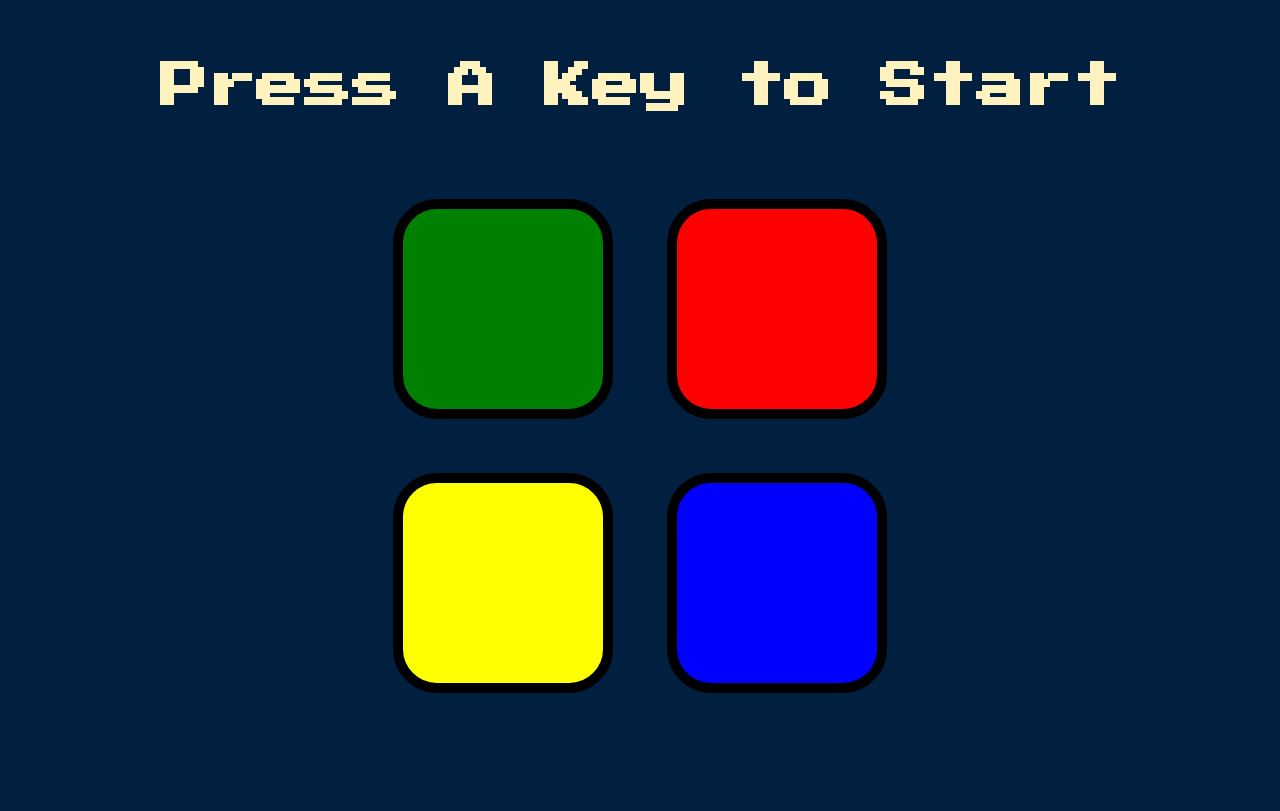
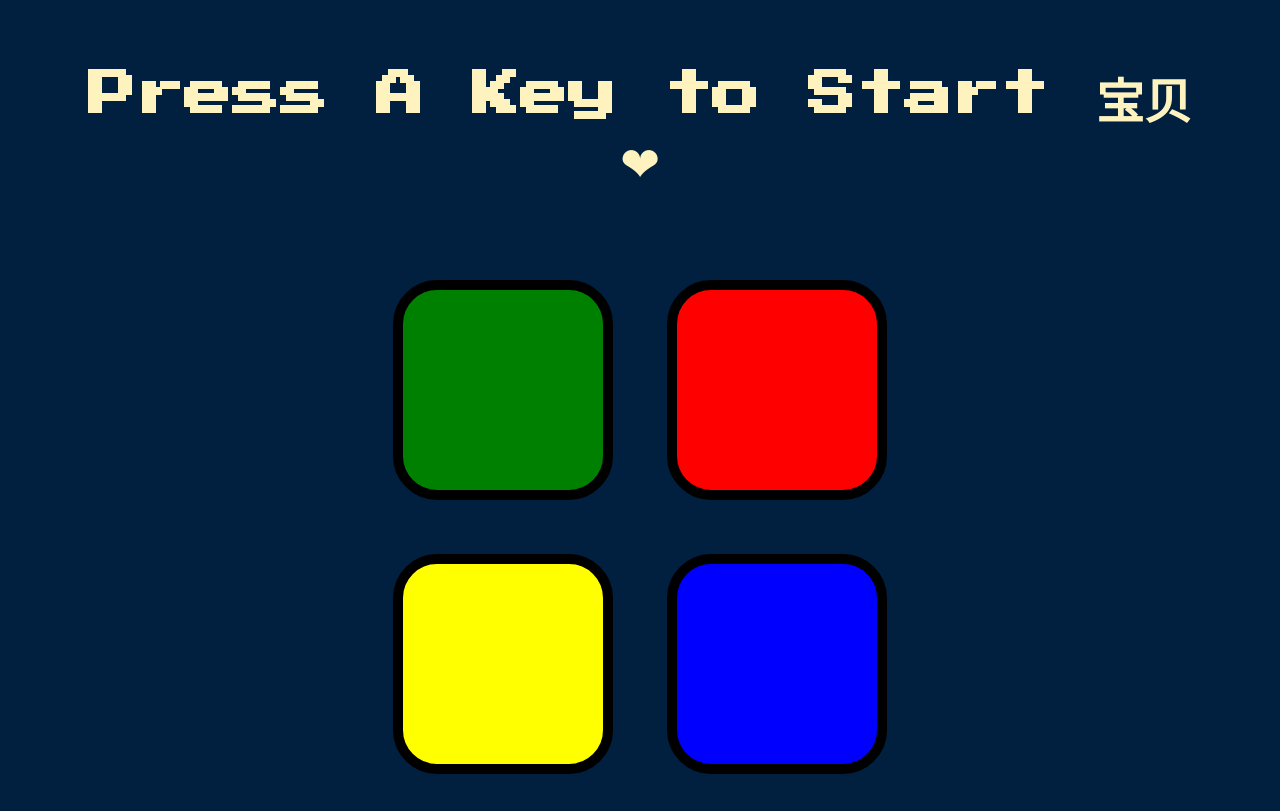
Before and after one commit to EricTES/simonGame, a plain HTML site: page index.html in a window 1280 px wide. Drawn offline with nearby package versions, Linux system fonts and the light colour scheme.

Commit message:
Update index.html

```diff
--- a/index.html
+++ b/index.html
@@ -9,7 +9,7 @@
 </head>
 
 <body>
-  <h1 id="level-title">Press A Key to Start</h1>
+  <h1 id="level-title">Press A Key to Start 宝贝❤</h1>
   <div class="container">
     <div lass="row">
 
```
